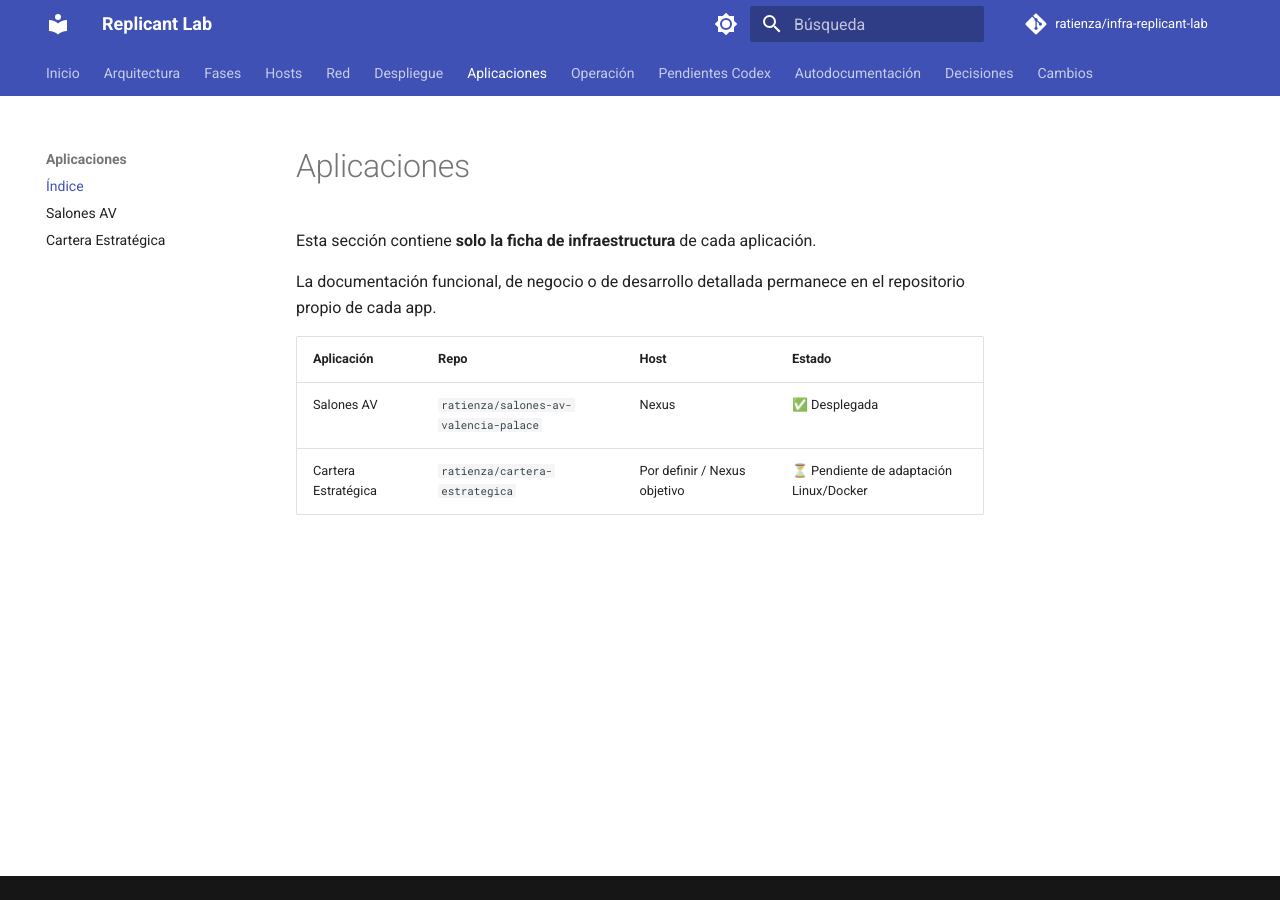
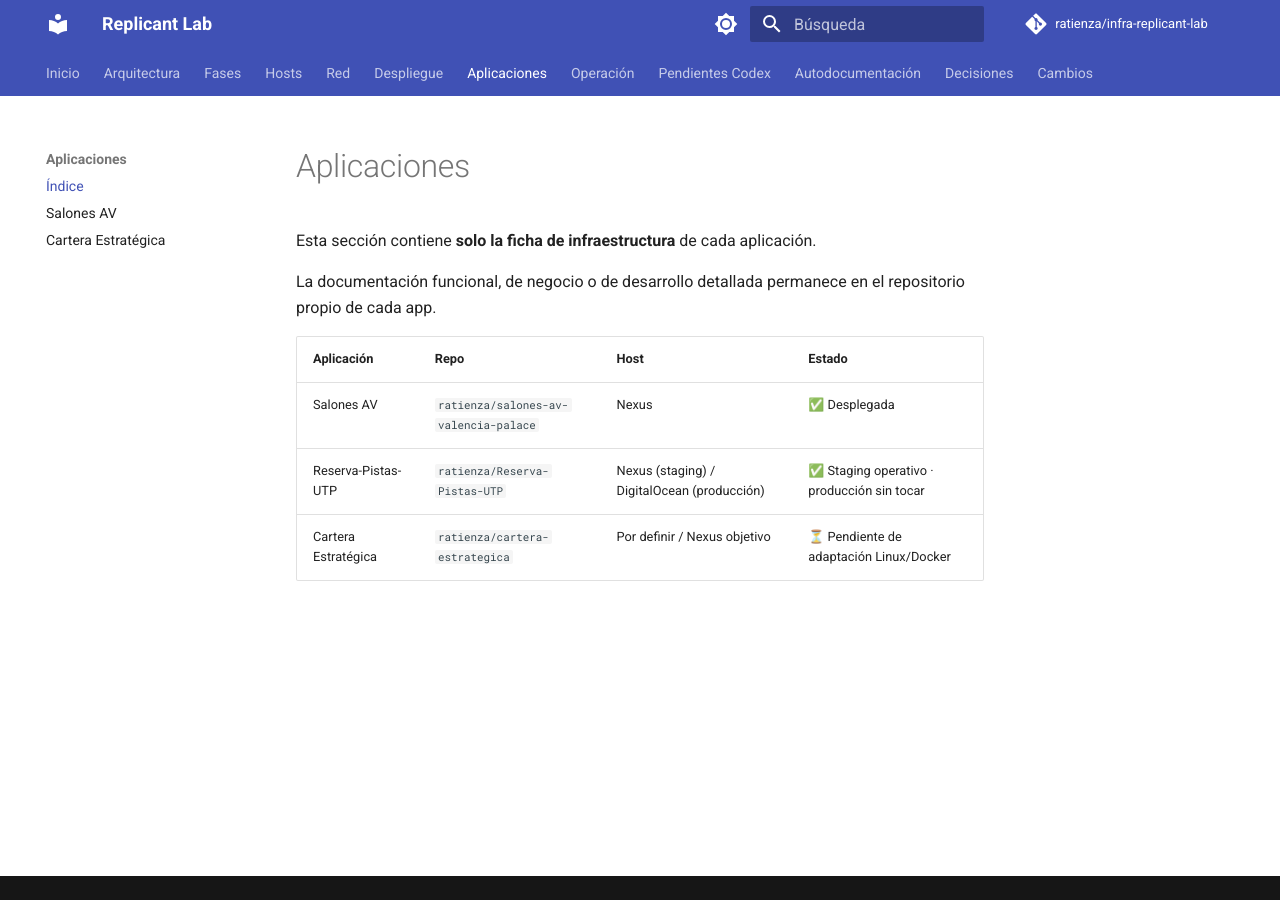
Before and after one commit to ratienza/infra-replicant-lab, an MkDocs documentation site: the page built from docs/aplicaciones/index.md, in a window 1280 px wide. Built offline with MkDocs 1.6.1 and Material for MkDocs 9.7.7, drawn with Linux system fonts in a browser that asks for light colours; comment, search, counter and statistics services are not loaded.

Commit message:
Add Reserva-Pistas-UTP to application index

```diff
--- a/docs/aplicaciones/index.md
+++ b/docs/aplicaciones/index.md
@@ -7,4 +7,5 @@ La documentación funcional, de negocio o de desarrollo detallada permanece en e
 | Aplicación | Repo | Host | Estado |
 |---|---|---|---|
 | Salones AV | `ratienza/salones-av-valencia-palace` | Nexus | ✅ Desplegada |
+| Reserva-Pistas-UTP | `ratienza/Reserva-Pistas-UTP` | Nexus (staging) / DigitalOcean (producción) | ✅ Staging operativo · producción sin tocar |
 | Cartera Estratégica | `ratienza/cartera-estrategica` | Por definir / Nexus objetivo | ⏳ Pendiente de adaptación Linux/Docker |
```
